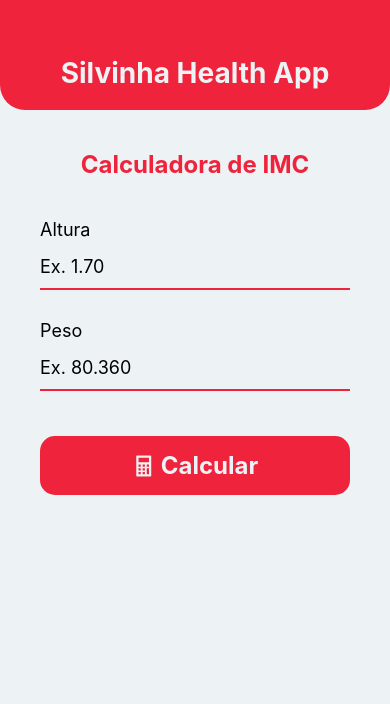
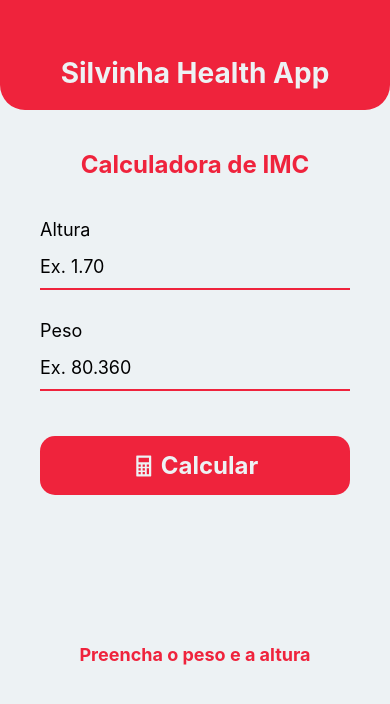
Before and after one commit to 2-Mtec-PI-2025-A/SilvinhaHeathApp, a React Native app in the folder SilvinhaHealthApp/: screen / in a window 390 px wide. Shown: the top 704 px of the page. Built offline with nearby package versions, Linux system fonts and the light colour scheme.

Commit message:
Finalizado

```diff
--- a/SilvinhaHealthApp/App.js
+++ b/SilvinhaHealthApp/App.js
@@ -1,8 +1,31 @@
+import { useState } from 'react';
 import { StatusBar } from 'expo-status-bar';
-import { SafeAreaView, StyleSheet, Text, View, TextInput, TouchableOpacity } from 'react-native';
+import { SafeAreaView, StyleSheet, Text, View, TextInput, TouchableOpacity, Keyboard } from 'react-native';
 import Ionicons from "@expo/vector-icons/Ionicons";
 
 export default function App() {
+  const [height, setHeight] = useState(null);
+  const [weight, setWeight] = useState(null);
+  const [imc, setImc] = useState(null);
+  const [textButton, setTextButton] = useState("Calcular");
+  const [messageImc, setMessageImc] = useState("Preencha o peso e a altura");
+
+  function validateImc() {
+    if (weight != null && height != null)
+    {
+      Keyboard.dismiss();
+      setImc((weight / (height * height)).toFixed(2))
+      setHeight(null);
+      setWeight(null);
+      setTextButton("Calcular Novamente");
+      setMessageImc("Seu IMC é igual a:");
+      return;
+    }
+    setImc(null);
+    setTextButton("Calcular");
+    setMessageImc("Preencha o peso e a altura")
+  }
+
   return (
     <SafeAreaView style={styles.container}>
       <View style={styles.titleBox}>
@@ -16,6 +39,8 @@ export default function App() {
           <Text style={styles.label}>Altura</Text>
           <TextInput
             style={styles.input}
+            onChangeText={setHeight}
+            value={height ?? ''}
             placeholder='Ex. 1.70'
             keyboardType='numeric'
           />
@@ -25,6 +50,8 @@ export default function App() {
           <Text style={styles.label}>Peso</Text>
           <TextInput
             style={styles.input}
+            onChangeText={setWeight}
+            value={weight ?? ''}
             placeholder='Ex. 80.360'
             keyboardType='numeric'
           />
@@ -32,11 +59,16 @@ export default function App() {
 
         <TouchableOpacity
           style={styles.button}
-          onPress={() => alert('AHHHHHHHHHHHHHHHHHH')}
+          onPress={() => validateImc()}
         >
           <Ionicons name={"calculator-sharp"} size={24} color="#edf2f4" />
-          <Text style={styles.text}>Calcular</Text>
+          <Text style={styles.text}>{textButton}</Text>
         </TouchableOpacity>
+
+        <View style={styles.imcContainer}>
+          <Text style={styles.imcText}>{messageImc}</Text>
+          <Text style={styles.imcResult}>{imc}</Text>
+        </View>
 
       </View>
 
@@ -105,5 +137,21 @@ const styles = StyleSheet.create({
     fontSize: 24,
     fontWeight: 'bold',
     marginLeft: 5
+  },
+  imcContainer: {
+    flex: 1,
+    alignItems: 'center',
+    justifyContent: 'center',
+    width: '100%',
+  },
+  imcText: {
+    fontSize: 18,
+    color: '#ef233c',
+    fontWeight: 'bold'
+  },
+  imcResult: {
+    fontSize: 48,
+    color: '#ef233c',
+    fontWeight: 'bold'
   }
 });
```
